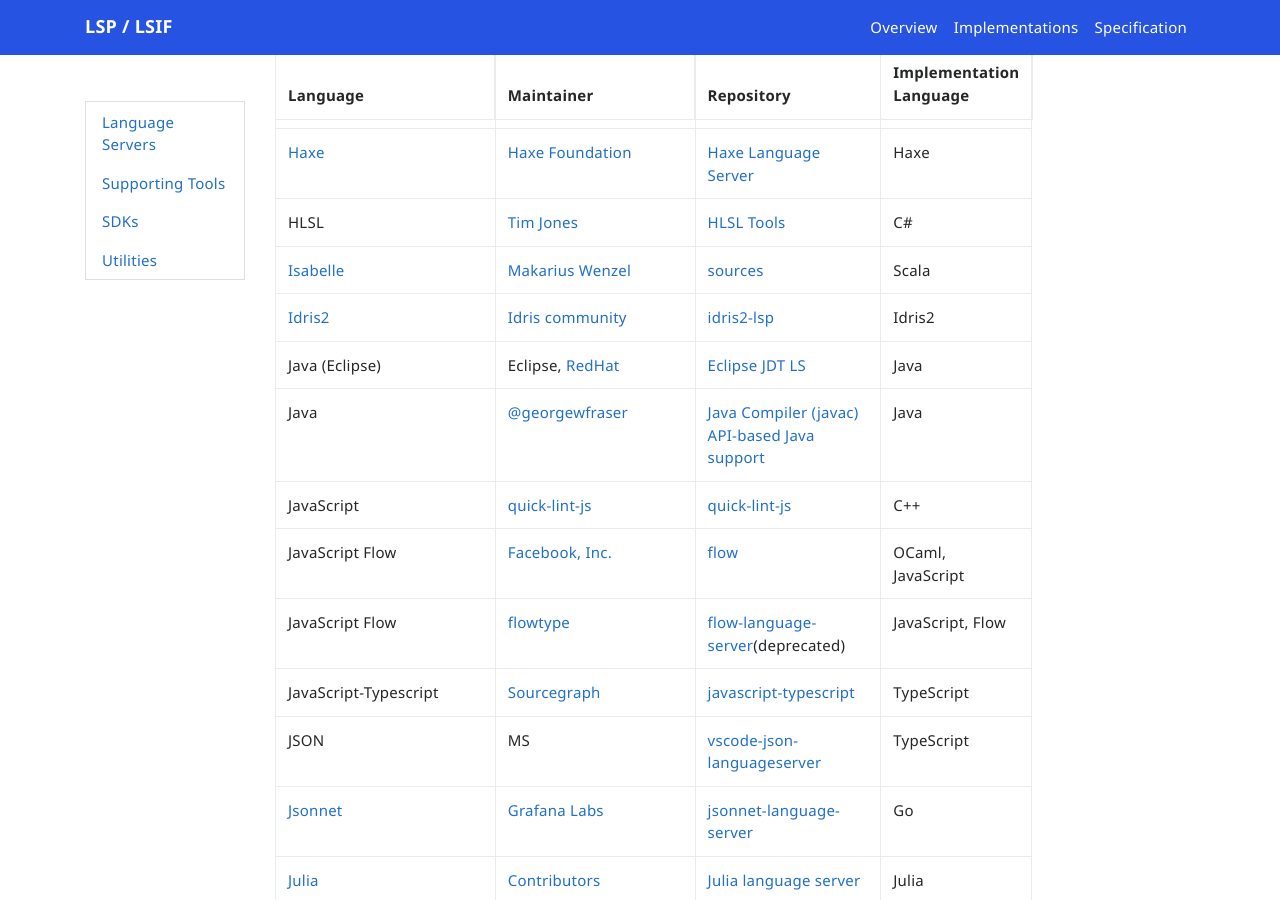
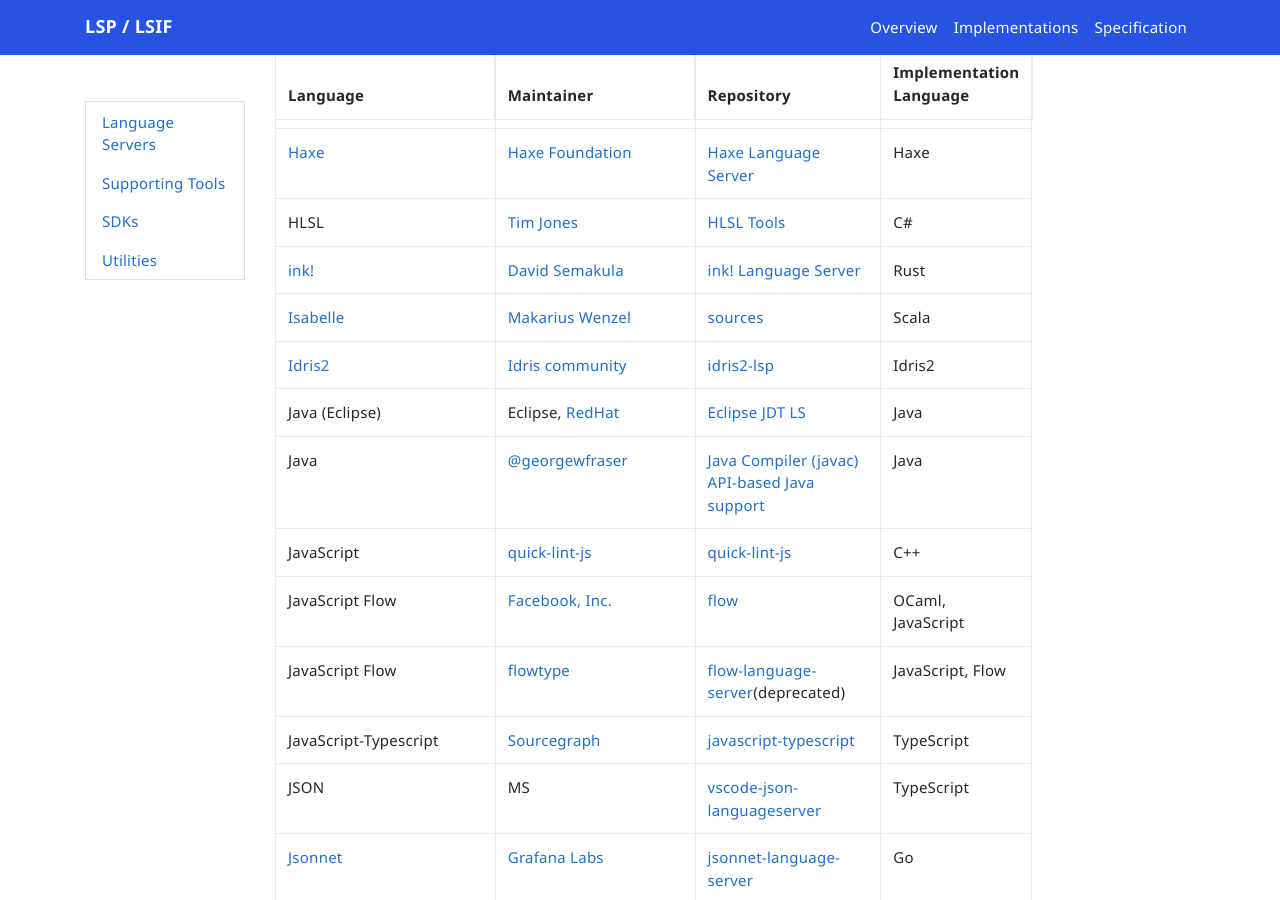
Before and after one commit to microsoft/language-server-protocol, a Jekyll site: the page built from _implementors/servers.md, in a window 1280 px wide and 900 px high, scrolled down 4910 px. Built offline with Jekyll 4.4.1, drawn with Linux system fonts in a browser that asks for light colours; nearby versions of some CDN libraries; comment, search, counter and statistics services are not loaded.

Commit message:
Add ink! Language Server (#1803)
Co-authored-by: Dirk Bäumer <dirkb@microsoft.com>

```diff
--- a/_implementors/servers.md
+++ b/_implementors/servers.md
@@ -94,6 +94,7 @@
 | Haskell| [Alan Zimmerman](https://github.com/alanz) | [Haskell Language Server (HLS)](https://github.com/haskell/haskell-language-server) | Haskell |
 | [Haxe](https://haxe.org/) | [Haxe Foundation](https://github.com/HaxeFoundation/) | [Haxe Language Server](https://github.com/vshaxe/haxe-language-server) | Haxe |
 | HLSL | [Tim Jones](https://github.com/tgjones) | [HLSL Tools](https://github.com/tgjones/HlslTools/tree/master/src/ShaderTools.LanguageServer) | C# |
+| [ink!](https://use.ink/) | [David Semakula](https://github.com/davidsemakula) | [ink! Language Server](https://github.com/ink-analyzer/ink-analyzer/tree/master/crates/lsp-server) | Rust |
 | [Isabelle](https://www.cl.cam.ac.uk/research/hvg/Isabelle/) | [Makarius Wenzel](https://github.com/makarius) | [sources](https://isabelle.in.tum.de/repos/isabelle/file/tip/src/Tools/VSCode)  | Scala |
 | [Idris2](https://github.com/idris-lang/Idris2) | [Idris community](https://github.com/idris-community) | [idris2-lsp](https://github.com/idris-community/idris2-lsp)  | Idris2 |
 | Java (Eclipse)| Eclipse, [RedHat](http://developers.redhat.com/blog/2016/08/01/a-week-of-hacking-the-java-language-server/) |  [Eclipse JDT LS](https://github.com/eclipse/eclipse.jdt.ls/) | Java |
```
